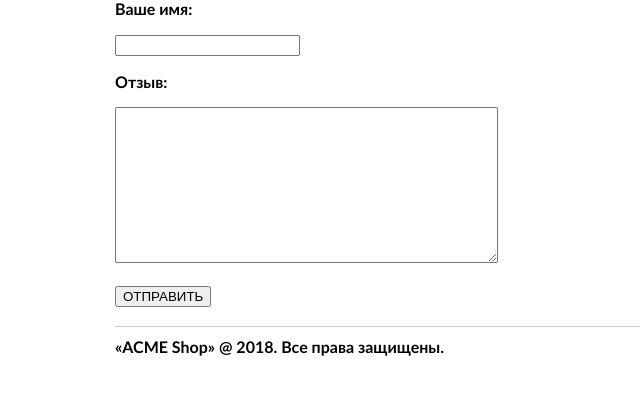
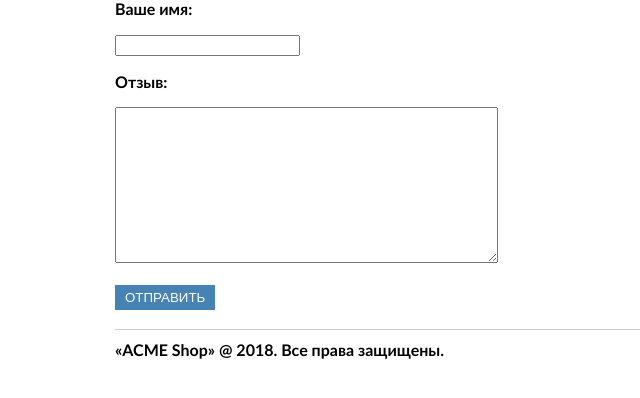
Before and after one commit to 2chillin/geekbrains-php-1, a PHP site: page /testimonials.php in a window 1280 px wide. Shown: the part 193-591 px from the top of the page, without its empty margins (0-640 px from the left). Run offline with PHP 8.4, Linux system fonts and the light colour scheme; data that the repository does not hold is empty.

Commit message:
Домашка #6 (присовил класс кнопочке "отправить" в отзывах)

```diff
--- a/shop/testimonials.php
+++ b/shop/testimonials.php
@@ -22,6 +22,6 @@ foreach ($res as $testimonial) { ?>
 		<p><b>Отзыв:</b></p>
 		<textarea maxlength="1000" name="testimonial" rows="10" cols="45"><?=$_POST['testimonial']?></textarea>
 		<br><br>
-		<button type="submit" name="testSubmit">ОТПРАВИТЬ</button>
+		<button class="shop-button" type="submit" name="testSubmit">ОТПРАВИТЬ</button>
 	</form>
 <?php include('footer.php'); ?>
```
